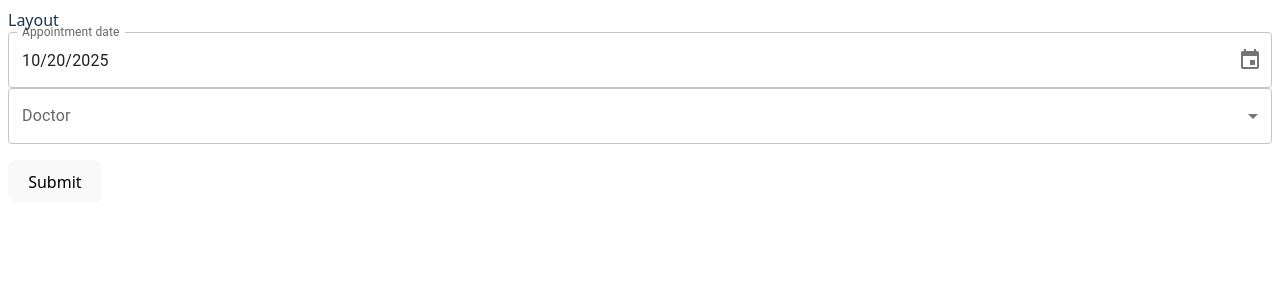
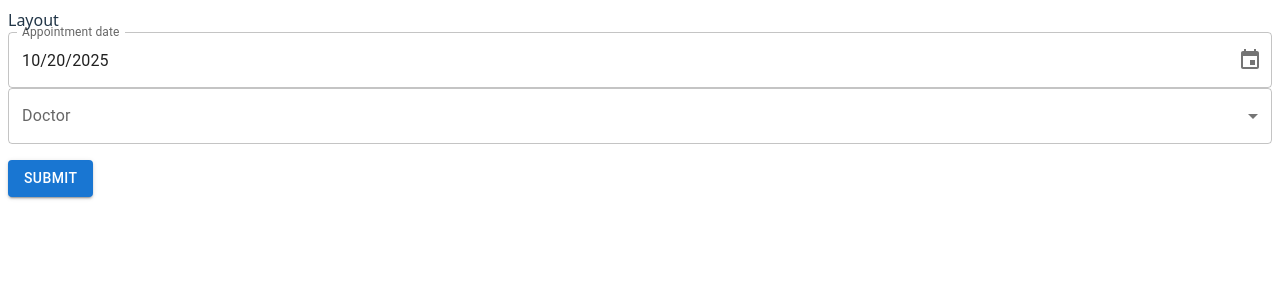
Before and after one commit to K-Yevhenii/hospital-appointments, a React (Vite) app: page /appointments/new in a window 1280 px wide. Shown: the top 300 px of the page. Built offline with nearby package versions, Linux system fonts and the light colour scheme.

Commit message:
changed toDate in  toISOString, added mui material-Button

```diff
--- a/src/components/CreateAppointmentForm.tsx
+++ b/src/components/CreateAppointmentForm.tsx
@@ -5,6 +5,7 @@
 import SelectField from "./SelectField";
 import { useAppDispatch } from "../hooks/redux";
 import { createAppointment } from "../store/appointments";
+import Button from "@mui/material/Button";
 
 interface FormValues {
   appointmentDate: Dayjs;
@@ -24,7 +25,7 @@
   }: FormValues) => {
     const appointment = {
       ...values,
-      appointmentDate: appointmentDate.toDate(),
+      appointmentDate: appointmentDate.toISOString(),
     };
     dispatch(createAppointment(appointment));
   };
@@ -48,7 +49,9 @@
             options={doctorOptions}
             sx={{ mb: 2 }}
           />
-          <button type="submit">Submit</button>
+          <Button variant="contained" type="submit">
+            Submit
+          </Button>
         </form>
       )}
     />
```
